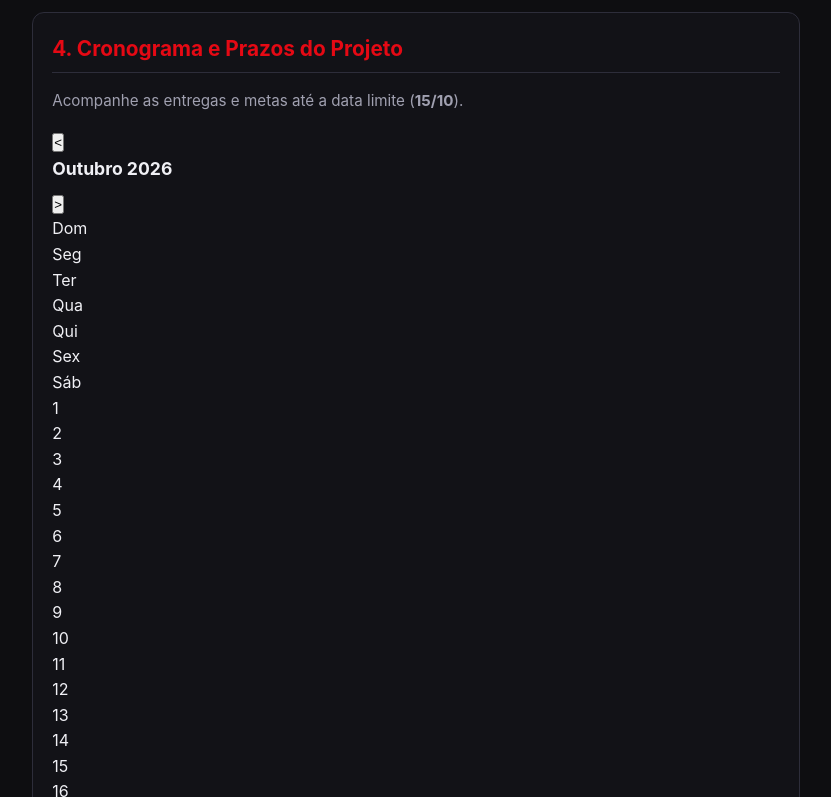
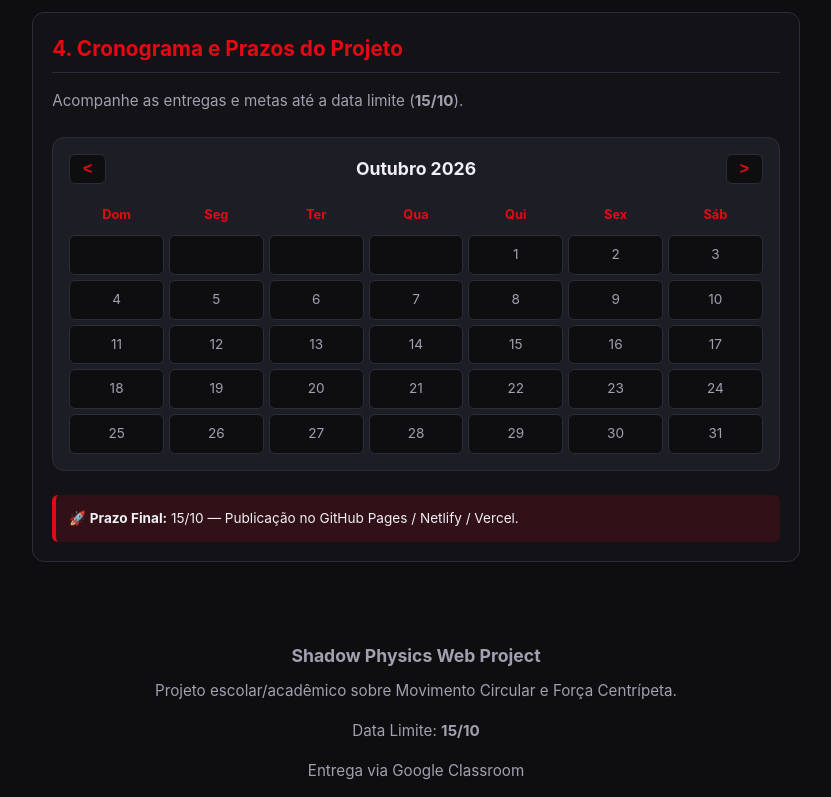
Before and after one commit to Angeline2907/projeto-programa-o-fisica., a plain HTML site: page index.html in a window 1280 px wide. Shown: the part 2780-3577 px from the top of the page, without its empty margins (224-1055 px from the left). Drawn offline with Linux system fonts and the light colour scheme.

Commit message:
style.css

```diff
--- a/style.css
+++ b/style.css
@@ -288,3 +288,86 @@
   font-size: 0.8rem;
   color: var(--color-text-muted);
 }
+/* ==========================================================================
+   ESTILOS DO CALENDÁRIO / CRONOGRAMA
+   ========================================================================== */
+
+.calendar-wrapper {
+  background-color: var(--color-card);
+  border: 1px solid var(--border-color);
+  border-radius: 12px;
+  padding: 1rem;
+  margin: 1.5rem 0;
+}
+
+.calendar-header {
+  display: flex;
+  justify-content: space-between;
+  align-items: center;
+  margin-bottom: 1rem;
+}
+
+.calendar-header h3 {
+  margin: 0;
+  font-size: 1.1rem;
+  color: var(--color-text);
+}
+
+.btn-cal {
+  background-color: var(--color-bg);
+  color: var(--color-primary);
+  border: 1px solid var(--border-color);
+  border-radius: 6px;
+  padding: 0.3rem 0.8rem;
+  font-size: 1rem;
+  font-weight: bold;
+  cursor: pointer;
+}
+
+.calendar-grid {
+  display: grid;
+  grid-template-columns: repeat(7, 1fr);
+  gap: 5px;
+  text-align: center;
+  margin-bottom: 5px;
+}
+
+.day-name {
+  font-weight: bold;
+  font-size: 0.8rem;
+  color: var(--color-primary);
+  padding: 5px 0;
+}
+
+.calendar-days {
+  display: grid;
+  grid-template-columns: repeat(7, 1fr);
+  gap: 5px;
+  text-align: center;
+}
+
+.calendar-days div, .calendar-day {
+  background-color: var(--color-bg);
+  padding: 8px 0;
+  border-radius: 6px;
+  font-size: 0.85rem;
+  color: var(--color-text-muted);
+  border: 1px solid var(--border-color);
+}
+
+/* Destaque para o dia limite ou atual */
+.calendar-days .deadline, .calendar-days .active {
+  background-color: var(--color-primary) !important;
+  color: #ffffff !important;
+  font-weight: bold;
+  box-shadow: 0 0 8px rgba(229, 9, 20, 0.6);
+}
+
+.deadline-alert {
+  background-color: rgba(229, 9, 20, 0.15);
+  border-left: 4px solid var(--color-primary);
+  padding: 0.8rem;
+  border-radius: 6px;
+  font-size: 0.85rem;
+  margin-top: 1rem;
+}
```
